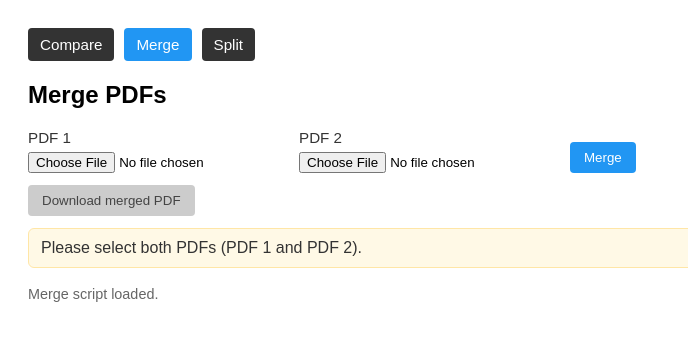
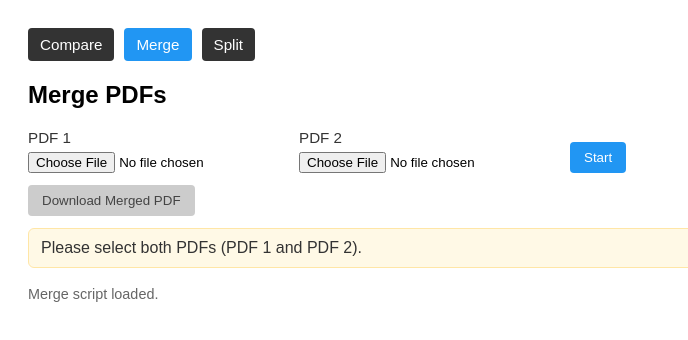
Before and after one commit to GennoNotes/Merge, a plain HTML site: page index.html in a window 1280 px wide. Shown: the full height of the page, 0-688 px from the left. Drawn offline with Linux system fonts and the light colour scheme.

Commit message:
Update index.html

```diff
--- a/index.html
+++ b/index.html
@@ -79,11 +79,11 @@
       <input type="file" id="pdfB" accept="application/pdf" />
     </div>
 
-    <button id="mergeBtn" class="primary">Merge</button>
+    <button id="mergeBtn" class="primary">Start</button>
   </div>
 
   <div class="row">
-    <button id="downloadMergedBtn" class="primary" disabled>Download merged PDF</button>
+    <button id="downloadMergedBtn" class="primary" disabled>Download Merged PDF</button>
   </div>
 
   <div id="statusBox" class="info">Ready.</div>
```
